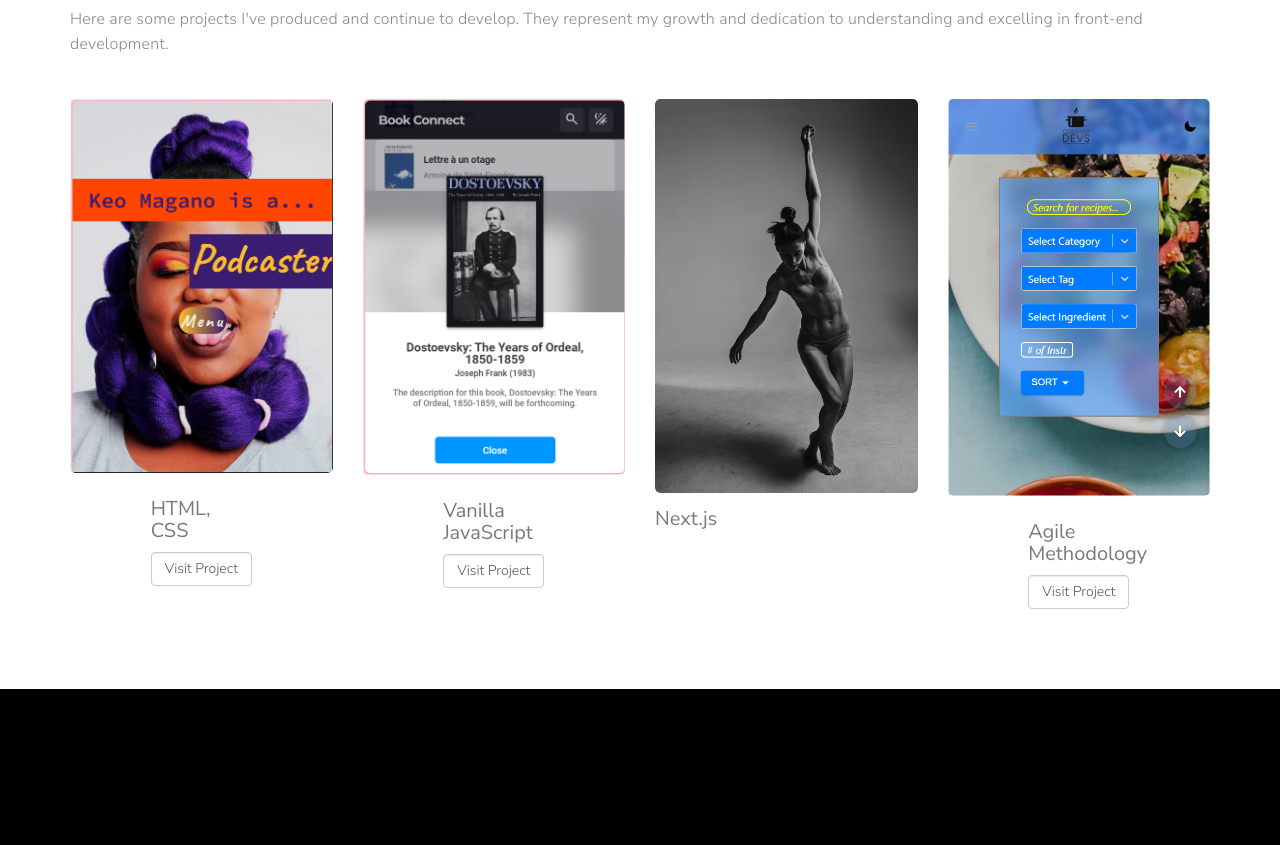
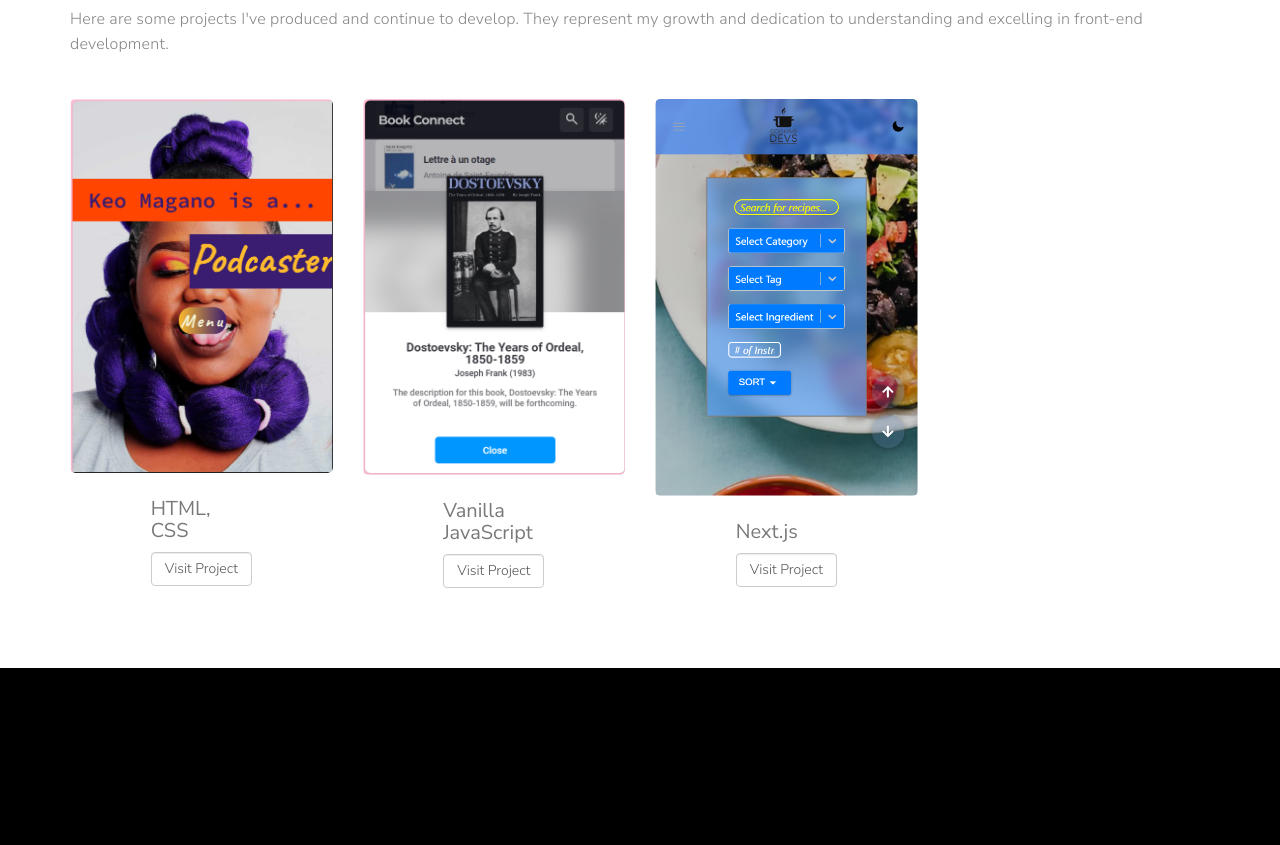
Before and after one commit to K-Magano/digital_portfolio, a plain HTML site: page resume/index.html in a window 1280 px wide. Shown: the part 1681-2526 px from the top of the page. Drawn offline with nearby package versions, Linux system fonts and the light colour scheme.

Commit message:
updating projects

```diff
--- a/resume/index.html
+++ b/resume/index.html
@@ -128,17 +128,7 @@
 
                </div>
 
-               <div class="wow fadeInUp col-md-3 col-sm-6" data-wow-delay="0.8s">
-                    <!-- WORK THUMB -->
-                    <div class="work-thumb">
-                         <a href="images/work-3.jpg" class="image-popup">
-                              <img src="images/work-3.jpg" class="img-responsive" alt="Photography">
-                         </a>
-                    </div>
-                    <h4>Next.js</h4>
-               </div>
-
-               <div class="wow fadeInUp col-md-3 col-sm-6" data-wow-delay="0.8s">
+                             <div class="wow fadeInUp col-md-3 col-sm-6" data-wow-delay="0.8s">
                     <!-- WORK THUMB -->
                     <div class="work-thumb">
                          <a href="../resume/images/Cooking_devs.png" class="image-popup">
@@ -147,7 +137,7 @@
                     </div>
 
                     <div class="col-md-offset-3 col-md-6 col-sm-offset-3 col-sm-6">
-                         <h4>Agile Methodology</h4>
+                         <h4>Next.js</h4>
                     <button id="submit" type="button" class="form-control" onclick="window.open('https://cooking-devs.vercel.app/','_blank')">Visit Project</button></div>
 
                </div>
```
